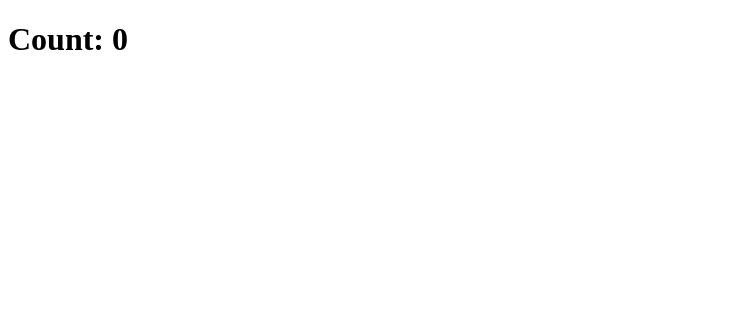
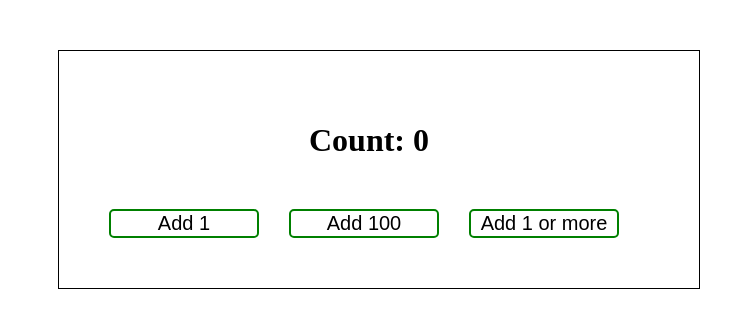
Before and after one commit to mate-academy/react_counter, a React (Create React App) app: page / in a window 1280 px wide. Shown: the top 328 px of the page, without its empty margins (0-754 px from the left). Built offline with nearby package versions, Linux system fonts and the light colour scheme; the HTML template or start-up script is replaced by a standard one.

Commit message:
Counter was created

```diff
--- a/package.json
+++ b/package.json
@@ -17,7 +17,7 @@
     "@mate-academy/cypress-tools": "^1.0.4",
     "@mate-academy/eslint-config-react": "*",
     "@mate-academy/eslint-config-react-typescript": "*",
-    "@mate-academy/scripts": "^1.2.1",
+    "@mate-academy/scripts": "^1.2.3",
     "@mate-academy/students-ts-config": "*",
     "@mate-academy/stylelint-config": "*",
     "@types/node": "^17.0.23",
--- a/src/App.scss
+++ b/src/App.scss
@@ -1 +1,27 @@
 // styles go here
+.App {
+  margin: 50px;
+  padding: 50px;
+  width: max-content;
+  border: 1px solid;
+
+  &__title {
+    margin-bottom: 50px;
+    margin-left: 200px;
+  }
+
+  &__button {
+    font-size: 20px;
+    margin-right: 30px;
+    background-color: #fff;
+    outline: none;
+    width: 150px;
+    border: 2px solid green;
+    border-radius: 5px;
+
+    &:hover {
+      cursor: pointer;
+      background-color: rgb(169, 202, 125);
+    }
+  }
+}
--- a/src/App.tsx
+++ b/src/App.tsx
@@ -1,16 +1,53 @@
 import React from 'react';
 import './App.scss';
 
-class App extends React.Component {
-  addOne = () => {};
+type State = {
+  count: number;
+};
 
-  add100 = () => {};
+class App extends React.Component<{}, State> {
+  state: State = {
+    count: 0,
+  };
 
-  increase = () => {};
+  addOne = () => {
+    this.setState((state) => ({
+      count: state.count + 1,
+    }));
+  };
+
+  add100 = () => {
+    this.setState((state) => ({
+      count: state.count + 100,
+    }));
+  };
+
+  increase = () => {
+    const { count } = this.state;
+
+    this.addOne();
+
+    if (count % 5 === 0) {
+      this.add100();
+    }
+  };
 
   render() {
     return (
-      <h1>Count: 0</h1>
+      <div className="App">
+        <h1 className="App__title">{`Count: ${this.state.count}`}</h1>
+        <button type="button" className="App__button" onClick={this.addOne}>
+          Add 1
+        </button>
+
+        <button type="button" className="App__button" onClick={this.add100}>
+          Add 100
+        </button>
+
+        <button type="button" className="App__button" onClick={this.increase}>
+          Add 1 or more
+        </button>
+      </div>
     );
   }
 }
```
Also changed, not shown: 2 other files (tests, documents, lock files or other folders).
